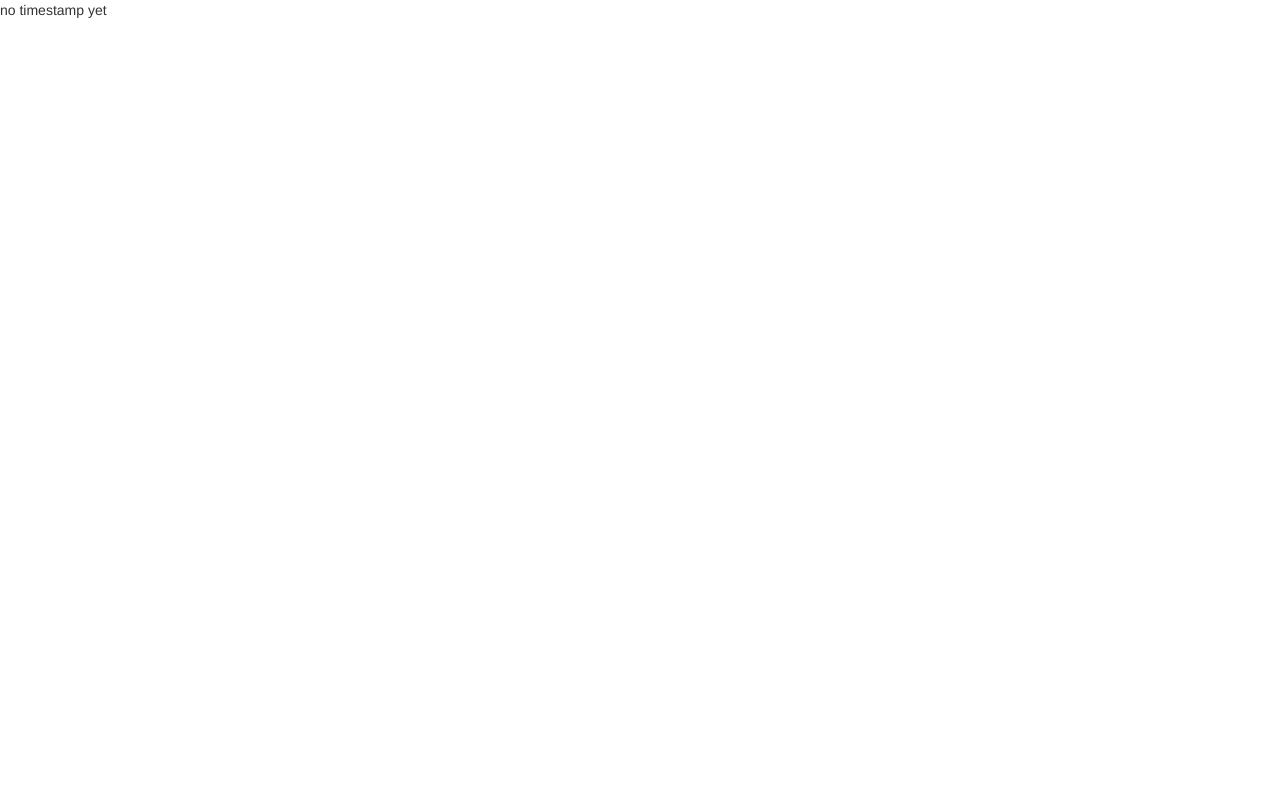
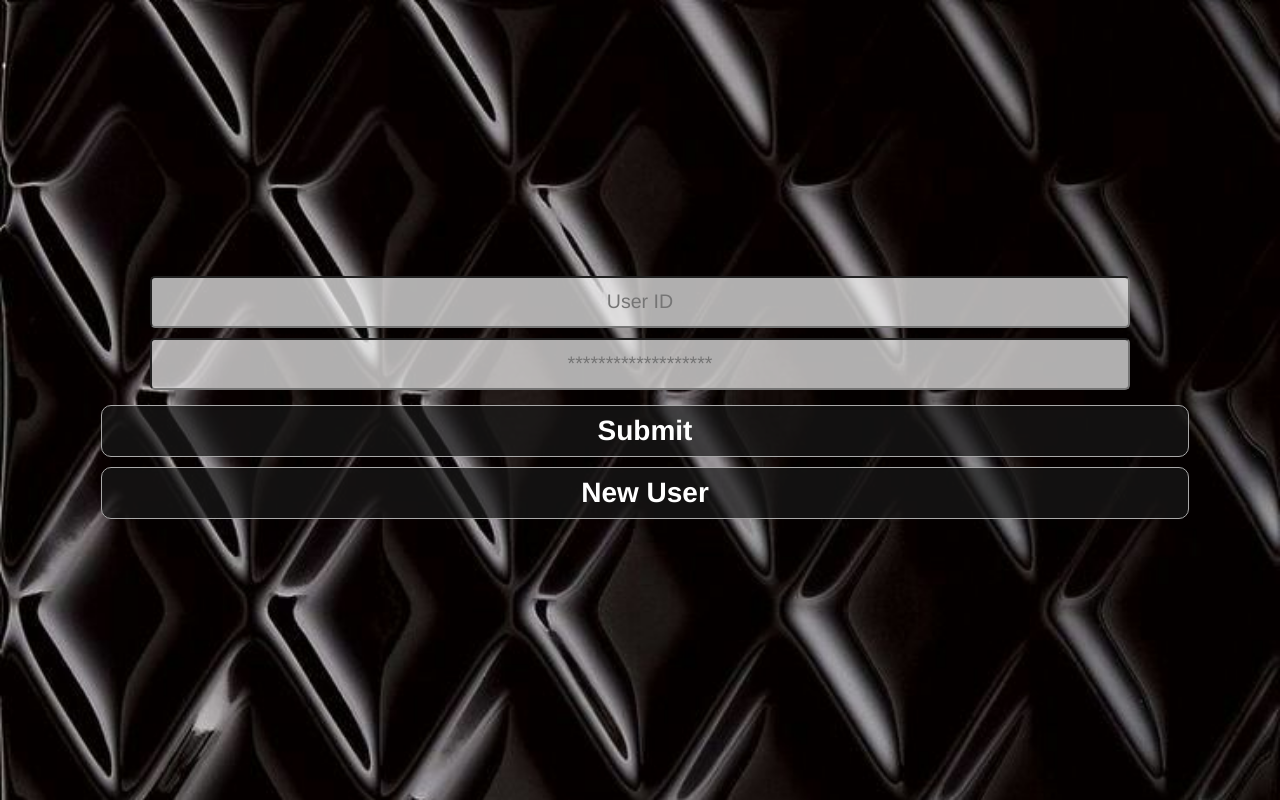
Before and after one commit to Petersdavis/Interview_challenge, a React (Create React App) app in the folder react_app/: page / in a window 1280 px wide. Built offline with nearby package versions, Linux system fonts and the light colour scheme; no server answers.

Commit message:
Beginning to workout functional implementation of API in React

```diff
--- a/react_app/src/App.js
+++ b/react_app/src/App.js
@@ -2,7 +2,7 @@ import React, {Component} from 'react';
 import Login from './Pages/Login';
 import Dashboard from './Pages/Dashboard';
 import { API } from './api';
-import {subscribeCoin, unsubscribeCoin, login, logout} from './sockets';
+import {subscribeCoin, unsubscribeCoin, subscribeUser, unsubscribeUser} from './sockets';
 
 import './css/bootstrap.min.css';
 import './css/bootstrap-theme.min.css';
@@ -12,47 +12,161 @@ class App extends Component {
         super(props);
         this.logout = this.logout.bind(this);
         this.login = this.login.bind(this);
+        this.sendAdminMessage = this.sendAdminMessage.bind(this);
+        this.signup = this.signup.bind(this);
+        this.coinSubscriber = this.coinSubscriber.bind(this);
+        this.coinUpdate = this.coinUpdate.bind(this);
+        this.receiveMessage = this.receiveMessage.bind(this);
         this.dismissMessage = this.dismissMessage.bind(this);
         this.sendMessage = this.sendMessage.bind(this);
+        this.getCoins = this.getCoins.bind(this);
 
         this.state = {
             timestamp: 'no timestamp yet',
             user:{
-              user_id:1,
-              user_name:"Peter",
+              user_id:0,
+              user_name:"Guest",
             },
             subscriptions:[],
+            my_coins:[],
             coins:[],
-            messages:[
+            messages:[            ]
+        };
+    }
+
+    sendAdminMessage(msg){
+        var messages = this.state.messages;
+        messages.push(
             {
                 from:{
                     user_name:"ADMIN",
                     user_id: 0
                 },
-                    msg: "Welcome to the Crypt-Toe-Verse!",
+                msg: msg,
                 expires: -1,
                 priority: "success"
-                }
-            ]
-        };
-    }
 
-    login(username, password){
-        return new Promise(
-            (resolve, reject)=>{
-                reject({msg:"Hello World"});
             }
         )
 
-        /*
-        var  user = {
-            user_id:1,
-            user_name:"Peter"
+        this.setState({messages:messages})
+
     }
 
-        this.setState({ user: user});
+    signup(user){
+        return new Promise(
+            (resolve, reject)=>{
+                API.signup(user).then(
+                    (res)=>{
+                        if(res.status == 200) {
+                            var data = res.message;
+                            this.setState({user: {user_id: data.id, user_name: data.name}});
+                            this.setState({my_coins: []});
+                            this.sendAdminMessage("Welcome to the Crypt-Toe-Verse! ")
 
-        */
+                            subscribeUser(user.id, this.receiveMessage);
+                            resolve();
+                        } else {
+                            reject(res.message);
+                        }
+                    }
+                )
+            }
+        )
+    }
+
+    login(user){
+        return new Promise(
+            (resolve, reject)=>{
+                API.login(user).then(
+                    (res)=>{
+                        if(res.status == 200){
+                            var data = res.message;
+                            this.setState({user:{user_id:data.id, user_name:data.name}});
+                            this.setState({messages:data.messages});
+                            this.setState({my_coins:data.my_coins});
+
+                            subscribeUser(user.id, this.receiveMessage);
+                            user.subs.forEach(
+                                (sub)=>{
+                                    subscribeCoin(sub, this.coinUpdate, this.coinSubscriber);
+                                }
+                            )
+                            resolve();
+
+                        } else {
+                            reject(res.message);
+                        }
+
+                    }
+                ).catch(
+                    (err)=>{
+                        console.log(err);
+
+                    }
+
+                )
+            }
+        )
+    }
+
+    coinSubscriber(error, message, coin_id){
+        message = message.split(":")
+        var my_coins = this.state.my_coins;
+        switch (message[0]){
+            case "ADD":
+                if(my_coins.some(
+                    (coin)=>{
+                        if(coin.coin_id === coin_id){
+                            var new_sub = {id:message[1], name:message[2]}
+                            coin.subs.push(message[1])
+                            return true;
+                        }
+
+                    }
+                )){
+                    this.setState({my_coins: my_coins})
+                } else {
+                    console.log("ERROR: COULD NOT FIND COIN SUBSCRIPTION")
+                }
+                break;
+
+            case "RM":
+                if(my_coins.some(
+                        (coin)=>{
+                            if(coin.coin_id === coin_id){
+                                coin.subs = coin.subs.filter(
+                                    (sub)=>{
+                                        return sub.id !== message[1];
+                                    })
+                                return true;
+                            }
+
+                        }
+                )){
+                    this.setState({my_coins: my_coins})
+                } else {
+                    console.log("ERROR: COULD NOT FIND COIN SUBSCRIPTION")
+                }
+                break;
+        }
+    }
+
+    coinUpdate(error, message, coin_id){
+        var my_coins = this.state.my_coins
+        var coin_object = JSON.parse(message);
+        if(my_coins.some(
+            coin=>{
+                if(coin.id === coin_id){
+                    coin = Object.assign(coin, coin_object)
+                    return true;
+                }
+            })
+        ){
+          this.setState({my_coins:my_coins})
+        } else {
+            console.log("ERROR: COULD NOT FIND COIN")
+        }
     }
 
     logout(){
@@ -63,40 +177,92 @@ class App extends Component {
         }
 
         this.setState({ user: user });
+    }
 
+    receiveMessage(error, msg){
+        var msg_object = JSON.parse(msg);
+        var messages = this.state.messages;
+        messages.push(msg_object);
+        this.setState({messages:messages});
     }
 
     dismissMessage(msg_id){
         /**Get UserID & Token Then send dismiss message to API */
         let messages = this.state.messages;
-        let id;
+
+        let message_to_delete = messages.filter(
+            (msg)=>{
+                return msg.id === msg_id
+            }
+        );
+        console.log(message_to_delete);
+
+        if(message_to_delete.length === 0){
+            console.error("COULD NOT FIND MESSAGE");
+            return;
+        }
+
         messages = messages.filter(
             (msg)=>{
                 return msg.id !== msg_id
             }
         );
-
         this.setState({messages:messages});
+        if(message_to_delete[0].from.user_id !== 0){
+            API.rmmessage(message_to_delete[0]);
+        }
     }
 
     sendMessage(msg){
 
     }
 
+    getCoins(from, to){
+        API.coins(from, to).then(
+            coins => {
+                coins.forEach(coin =>{
+                    var current_coins = this.state.coins
+                    var exists = false;
+                    current_coins = current_coins.map(
+                    (cc) => {
+                        if(cc.id = coin.id){
+                            cc = Object.assign(cc, coin)
+                            exists = true;
+                        }
+                    })
+                    if(!exists){
+                        current_coins.push(coin);
+                    }
+
+                    this.setState({coins:current_coins})
+                })
+        })
+    }
+
+    subscribeToCoin(id){
+
+    }
+
+    unsubscribeToCoin(id){
+
+    }
 
     render(){
-
-        return (
-            <div>{this.state.timestamp}</div>
-        );
 
         if(this.state.user.user_id===0){
           return (
               <Login
                 login={this.login}
+                signup={this.signup}
               />
           )
         } else {
+           if(this.state.coins.length === 0){
+               this.getCoins(1,20);
+           }
+
+
+
           return (
               <Dashboard
                   user = {this.state.user}
--- a/react_app/src/Pages/Login.js
+++ b/react_app/src/Pages/Login.js
@@ -42,26 +42,47 @@ class Login extends Component{
 
     login(){
         this.setState({login_error:""});
+        var  user = {name:this.state.username, pwd: this.state.password}
 
-        var username = this.state.username;
-        var password = this.state.password;
-        this.props.login(username, password).catch(
+        if(!user.name.length || !user.pwd.length){
+            this.setState({login_error:"Invalid username/password combination"});
+            return;
+        }
+
+        if(user.name.indexOf(".")!=-1 || user.name.indexOf(":")!= -1){
+            this.setState({login_error:"Username cannot contain '.' or ':' characters"});
+            return;
+        }
+
+        this.props.login(user).catch(
             (error)=>{
-                this.setState({login_error:error.msg});
+                this.setState({login_error:error});
             }
         )
     }
 
     dispatchRegistration(){
         this.setState({registration_error:""});
+        var  user = {name:this.state.new_username, pwd: this.state.new_password}
+        if(!user.name.length || !user.pwd.length){
+            this.setState({registration_error:"Invalid username/password combination"});
+            return;
+        }
 
-        var username = this.state.new_username;
-        var password = this.state.new_password
+        if(user.name.indexOf(".")!=-1 || user.name.indexOf(":")!= -1){
+            this.setState({registration_error:"Username cannot contain '.' or ':' characters"});
+            return;
+        }
 
-        this.setState({new_password:"", new_username:"", registration_active:false})
-        this.props.dispatchRegistration(username, password).catch(
+
+
+        this.props.signup(user).then(
+            ()=>{
+                this.setState({new_password:"", new_username:"", registration_active:false})
+            }
+        ).catch(
             (error)=>{
-                this.setState({registration_error:error.msg});
+                this.setState({registration_error:error});
             }
         )
     }
--- a/react_app/src/api.js
+++ b/react_app/src/api.js
@@ -1,7 +1,7 @@
+import React, {Component} from 'react';
 
-
-class API {
-    login(user) {
+class API extends Component {
+    static login(user) {
         return new Promise(
             (resolve, reject) => {
                 fetch("http://0.0.0.0:80/login", {
@@ -19,7 +19,7 @@ class API {
         );
     }
 
-    signup(user) {
+    static signup(user) {
         return new Promise(
             (resolve, reject) => {
                 fetch("http://0.0.0.0:80/signup", {
@@ -37,7 +37,7 @@ class API {
         );
     }
 
-    coins(from, to) {
+    static coins(from, to) {
         return new Promise(
             (resolve, reject) => {
                 var data={from_id:from, to_id:to};
@@ -56,7 +56,7 @@ class API {
         );
     }
 
-    search(search) {
+    static search(search) {
         return new Promise(
             (resolve, reject) => {
                 fetch("http://0.0.0.0:80/search", {
@@ -74,7 +74,7 @@ class API {
         );
     }
 
-    subscribe(who, what) {
+    static subscribe(who, what) {
         return new Promise(
             (resolve, reject) => {
                 let data = {user_id: who, coin_id: what};
@@ -94,7 +94,7 @@ class API {
         );
     }
 
-    unsubscribe(who, what) {
+    static unsubscribe(who, what) {
         return new Promise(
             (resolve, reject) => {
                 let data = {user_id: who, coin_id: what};
@@ -114,7 +114,7 @@ class API {
         );
     }
 
-    message(message) {
+    static message(message) {
         return new Promise(
             (resolve, reject) => {
                 fetch("http://0.0.0.0:80/message", {
@@ -130,9 +130,9 @@ class API {
                 )
             }
         );
-    }
+    };
 
-    rmmessage(message) {
+    static rmmessage(message) {
         return new Promise(
             (resolve, reject) => {
                 fetch("http://0.0.0.0:80/rmmessage", {
@@ -149,8 +149,6 @@ class API {
             }
         );
     }
-
-
 }
 
 export {API}
--- a/react_app/src/css/login.css
+++ b/react_app/src/css/login.css
@@ -20,7 +20,7 @@
     width: 90%; }
   .login button {
     margin: 5px;
-    padding: 10px;
+    padding: 5px;
     border: 1px solid darkgray;
     border-radius: 10px;
     background-color: rgba(25, 25, 25, 0.7);
@@ -28,3 +28,14 @@
     font-weight: bold;
     font-size: 2em;
     width: 100%; }
+
+.modal .btn-danger {
+  margin: 5px;
+  padding: 5px;
+  border: 1px solid darkgray;
+  border-radius: 10px;
+  background-color: rgba(25, 25, 25, 0.7);
+  color: white;
+  font-weight: bold;
+  font-size: 1.3em;
+  width: 100%; }
--- a/react_app/src/css/login.scss
+++ b/react_app/src/css/login.scss
@@ -29,7 +29,7 @@
 
   button{
     margin:5px;
-    padding:10px;
+    padding:5px;
     border:1px solid darkgray;
     border-radius:10px;
     background-color:rgba(25,25,25,0.7);
@@ -39,3 +39,18 @@
     width:100%
   }
 }
+
+.modal{
+  .btn-danger{
+    margin:5px;
+    padding:5px;
+    border:1px solid darkgray;
+    border-radius:10px;
+    background-color:rgba(25,25,25,0.7);
+    color:white;
+    font-weight:bold;
+    font-size:1.3em;
+    width:100%
+
+  }
+}
--- a/react_app/src/sockets.js
+++ b/react_app/src/sockets.js
@@ -2,24 +2,25 @@ import openSocket from 'socket.io-client';
 
 const socket = openSocket('http://localhost:8080');
 
-function subscribeCoin(coin_id, cb) {
+function subscribeCoin(coin_id, cb, cbsubs) {
     let message = {action:"subscribe", id:coin_id};
-    socket.on('coin.'+coin_id, timestamp=> cb(null, timestamp))
+    socket.on('coin.'+coin_id, message=> cb(null, message, coin_id))
+    socket.on('coin.'+coin_id +".subs", message => cbsubs(null, message, coin_id))
     socket.send(JSON.stringify(message));
 }
 
-function unsubscribeCoin(coin_id, cb) {
+function unsubscribeCoin(coin_id){
     let message = {action:"unsubscribe", id:coin_id};
     socket.send(JSON.stringify(message));
 }
 
-function login(user_id, cb) {
+function subscribeUser(user_id, cb) {
     let message = {action:"login", id:user_id};
     socket.on('user.'+user_id, message=> cb(null, message))
     socket.send(JSON.stringify(message));
 }
 
-function logout(user_id, cb) {
+function unsubscribeUser(user_id, cb) {
     let message = {action:"logout", id:user_id};
     socket.send(JSON.stringify(message));
 }
@@ -27,4 +28,4 @@ function logout(user_id, cb) {
 
 
 
-export {subscribeCoin, unsubscribeCoin, login, logout}
+export {subscribeCoin, unsubscribeCoin, subscribeUser, unsubscribeUser}
```
Lines whose indentation alone changed are shown as unchanged.
